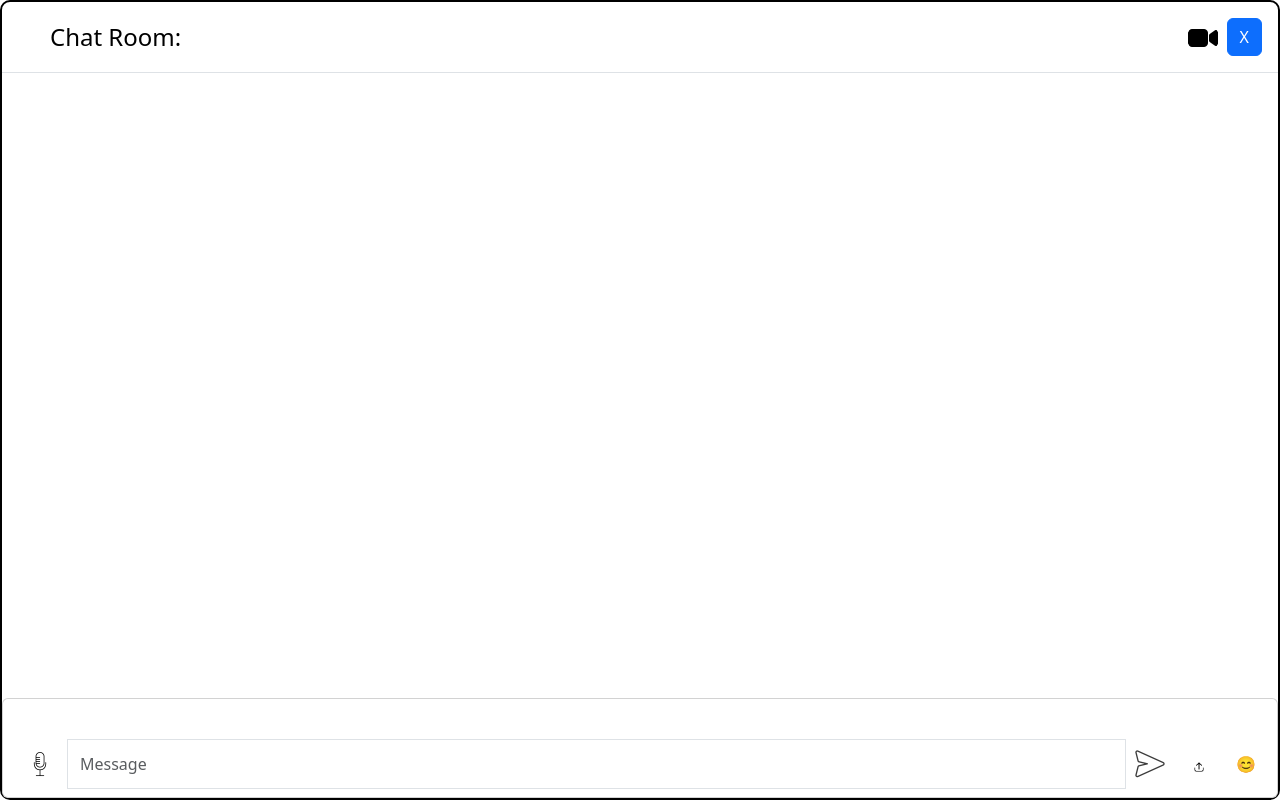
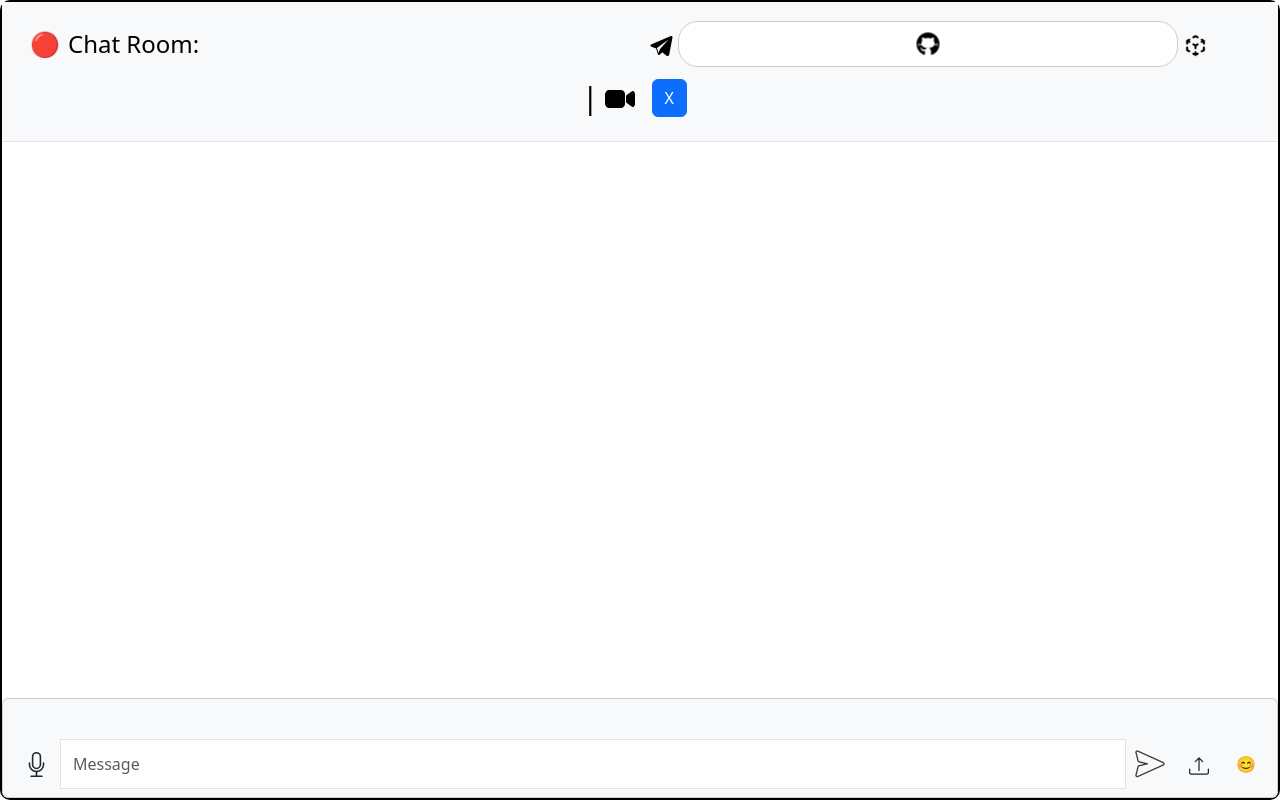
Before and after one commit to MatveyPrisaznuk/chat-roulette, a Flask app: template templates/room.html in a window 1280 px wide. Run offline with Flask 3, Linux system fonts and the light colour scheme; the template is opened without the code that fills it, so the values that code supplies are empty; some libraries are stand-ins or nearby versions.

Commit message:
Final_part/14/03/24

```diff
--- a/main.py
+++ b/main.py
@@ -16,7 +16,6 @@ app.secret_key = 'secret_key'
 
 text = [
     'Hello World ^ ^',
-    'By q1dox',
     'be polite when dealing with people',
     'Do not share confidential information with anyone',
     'We are not responsible for any damage caused by you.'
--- a/templates/room.html
+++ b/templates/room.html
@@ -128,27 +128,78 @@
   display: inline-block;
 }
 
+#search {
+  width: 500px;
+  padding: 10px;
+  border: 1px solid #ccc;
+  border-radius: 20px;
+  font-size: 16px;
+  pointer-events: none;
+
+}
+
+
+#chat_code {
+  float: left;
+}
+
+#search-container {
+  margin-left: 420px;
+}
+
+.a1 {
+  font-size: 30px;
+  position: relative;
+  padding: 5px;
+}
+
+#search-container {
+  position: relative;
+}
+
+#search-container img.overlay {
+  position: absolute;
+  top: 50%;
+  left: 50%;
+  transform: translate(-50%, -50%);
+  z-index: 1;
+}
+
 </style>
 
 
 <title>Meet</title>
 <div class="message-box">
-  <header class="d-flex flex-wrap justify-content-center py-3 mb-4 border-bottom">
+  <header class="bg-body-tertiary d-flex flex-wrap justify-content-center py-3 mb-4 border-bottom">
     <a class="d-flex align-items-center mb-3 mb-md-0 me-md-auto link-body-emphasis text-decoration-none">
-      <svg class="bi me-2" width="40" height="32"><use xlink:href="#bootstrap"></use></svg>
+      <svg class="bi me-2" width="12" height="12"><use xlink:href="#bootstrap"></use></svg>
+      <div class="emoji">🔴</div>
       <span class="fs-4" id="chat_code">Chat Room: {{code}}</span>
       <div id="copy">
         <button class="copy-button" aria-label="Copy" onclick="copyChatCode()">
           <i class="fa fa-clipboard" aria-hidden="true"></i>
           <img src="{{ url_for('static', filename='copy.png') }}" alt="Copy Icon" width="25" height="25">
         </button>
-
       </div>
 
-        </a>&nbsp;&nbsp;&nbsp;&nbsp;&nbsp;&nbsp;&nbsp;&nbsp;&nbsp;&nbsp;&nbsp;&nbsp;&nbsp;&nbsp;&nbsp;&nbsp;&nbsp;&nbsp;&nbsp;&nbsp;&nbsp;&nbsp;&nbsp;&nbsp;&nbsp;&nbsp;&nbsp;&nbsp;&nbsp;&nbsp;&nbsp;&nbsp;&nbsp;&nbsp;&nbsp;&nbsp;&nbsp;&nbsp;&nbsp;&nbsp;&nbsp;&nbsp;&nbsp;&nbsp;&nbsp;&nbsp;&nbsp;&nbsp;&nbsp;&nbsp;&nbsp;&nbsp;&nbsp;&nbsp;&nbsp;&nbsp;&nbsp;&nbsp;&nbsp;&nbsp;&nbsp;&nbsp;&nbsp;&nbsp;&nbsp;&nbsp;&nbsp;&nbsp;&nbsp;&nbsp;&nbsp;&nbsp;&nbsp;&nbsp;&nbsp;&nbsp;</a>
+
+
+      <div id="search-container">
+        <img src="{{ url_for('static', filename='telegram.png') }}" width="25" height="25" onclick="window.location.href='https://t.me/q1dox';" style="cursor: pointer;">
+        <input id="search" name="Search" type="search" />
+        <img src="{{ url_for('static', filename='github.png') }}" class="overlay" width="25" height="25" onclick="window.location.href='https://github.com/MatveyPrisaznuk';" style="cursor: pointer;">
+        <img src="{{ url_for('static', filename='cube.png') }}" width="25" height="25">
+      </div>
+
+
+
 
         <div class="d-flex align-items-center">
-          <a href="video">
+          <div class="a1">
+            |
+          </div>
+
+          <a href="video" class="d-inline-flex align-items-center me-2">
             <img src="{{ url_for('static', filename='videocam.png') }}" alt="" width="32" height="32" class="rounded-circle me-2" style="margin-top: 2.5px;">
         </a>
 
@@ -163,8 +214,9 @@
 
 
   <div class="messages" id="messages"></div>
-  <form class="card p-2" onsubmit="event.preventDefault(); sendMessage();">
+  <form class="card p-2 bg-body-tertiary" onsubmit="event.preventDefault(); sendMessage();">
     <div id="drawer" class="emoji-drawer hidden">
+      <div class="emoji" onclick="addEmoji(this.innerHTML)">👍</div>
       <div class="emoji" onclick="addEmoji(this.innerHTML)">😂</div>
       <div class="emoji" onclick="addEmoji(this.innerHTML)">🙂</div>
       <div class="emoji" onclick="addEmoji(this.innerHTML)">😡</div>
@@ -196,17 +248,21 @@
       <div class="emoji" onclick="addEmoji(this.innerHTML)">🤓</div>
       <div class="emoji" onclick="addEmoji(this.innerHTML)">🤡</div>
       <div class="emoji" onclick="addEmoji(this.innerHTML)">💩</div>
+      <div class="emoji" onclick="addEmoji(this.innerHTML)">👎</div>
 
     </div>
     <div class="input-group">
       <button class="btn btn-secondary2" type="button">
        <div>
-        <img src="{{ url_for('static', filename='micro.png') }}" alt="" width="32" height="32">
+        <svg xmlns="http://www.w3.org/2000/svg" width="25" height="25" fill="currentColor" class="bi bi-mic" viewBox="0 0 16 16">
+          <path d="M3.5 6.5A.5.5 0 0 1 4 7v1a4 4 0 0 0 8 0V7a.5.5 0 0 1 1 0v1a5 5 0 0 1-4.5 4.975V15h3a.5.5 0 0 1 0 1h-7a.5.5 0 0 1 0-1h3v-2.025A5 5 0 0 1 3 8V7a.5.5 0 0 1 .5-.5"/>
+          <path d="M10 8a2 2 0 1 1-4 0V3a2 2 0 1 1 4 0zM8 0a3 3 0 0 0-3 3v5a3 3 0 0 0 6 0V3a3 3 0 0 0-3-3"/>
+        </svg>
        </div>
       </button>
       <div id="emoji-picker"></div>
 
-      <input class="form-control" type="text"
+      <input class="form-control" type="search"
       rows="3"
       placeholder="Message"
       name="message"
@@ -225,7 +281,10 @@
 
       <button class="btn btn-secondary3" style="width: 50px; height: 50px; display: flex; align-items: center; justify-content: center;">
         <div class="button-wrapper">
-          <img src="{{ url_for('static', filename='file.png') }}" alt="" width="32" height="32"  style="margin-top: 2.5px;">
+          <svg xmlns="http://www.w3.org/2000/svg" width="20" height="20" fill="currentColor" class="bi bi-upload" viewBox="0 0 16 16">
+            <path d="M.5 9.9a.5.5 0 0 1 .5.5v2.5a1 1 0 0 0 1 1h12a1 1 0 0 0 1-1v-2.5a.5.5 0 0 1 1 0v2.5a2 2 0 0 1-2 2H2a2 2 0 0 1-2-2v-2.5a.5.5 0 0 1 .5-.5"/>
+            <path d="M7.646 1.146a.5.5 0 0 1 .708 0l3 3a.5.5 0 0 1-.708.708L8.5 2.707V11.5a.5.5 0 0 1-1 0V2.707L5.354 4.854a.5.5 0 1 1-.708-.708z"/>
+          </svg>
           <input type="file" name="upload" id="upload" class="upload-box" placeholder="Upload File">
         </div>
         </button>
```
Also changed, not shown: templates/home.html (+34 -14 lines), static/github.png (added), static/telegram.png (added).
